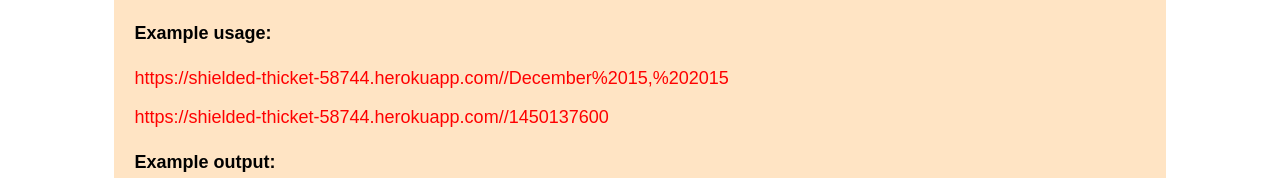
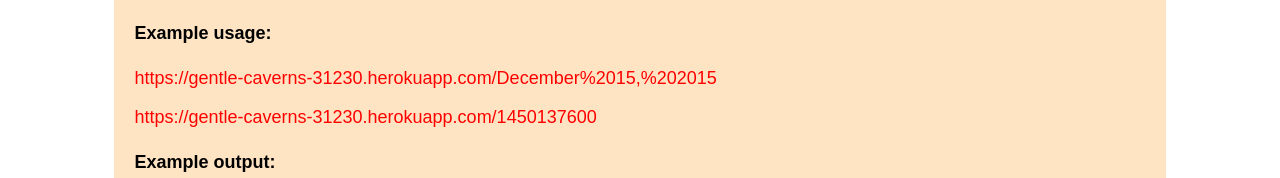
Before and after one commit to natalie01/timestamp-microservice-FCC, a website: page index.html in a window 1280 px wide. Shown: the part 278-456 px from the top of the page. Drawn offline with Linux system fonts and the light colour scheme.

Commit message:
Update index.html

```diff
--- a/index.html
+++ b/index.html
@@ -21,8 +21,8 @@
  <p><span>&nbsp;</span><span>&nbsp;</span>3) If it does not contain a date or Unix timestamp, it returns null for those properties.</p>
 
 <h4>Example usage:</h4>
- <p><a class = 'red' target ='_blank' href= '/December%2015,%202015'>https://shielded-thicket-58744.herokuapp.com//December%2015,%202015</a> </p>
- <p ><a class = 'red' target ='_blank' href ='/1450137600'>https://shielded-thicket-58744.herokuapp.com//1450137600</a> </p>
+ <p><a class = 'red' target ='_blank' href= '/December%2015,%202015'</a>https://gentle-caverns-31230.herokuapp.com/December%2015,%202015 </p>
+ <p ><a class = 'red' target ='_blank' href ='/1450137600'>https://gentle-caverns-31230.herokuapp.com/1450137600</a> </p>
 
 <h4>Example output:</h4>
 
```
